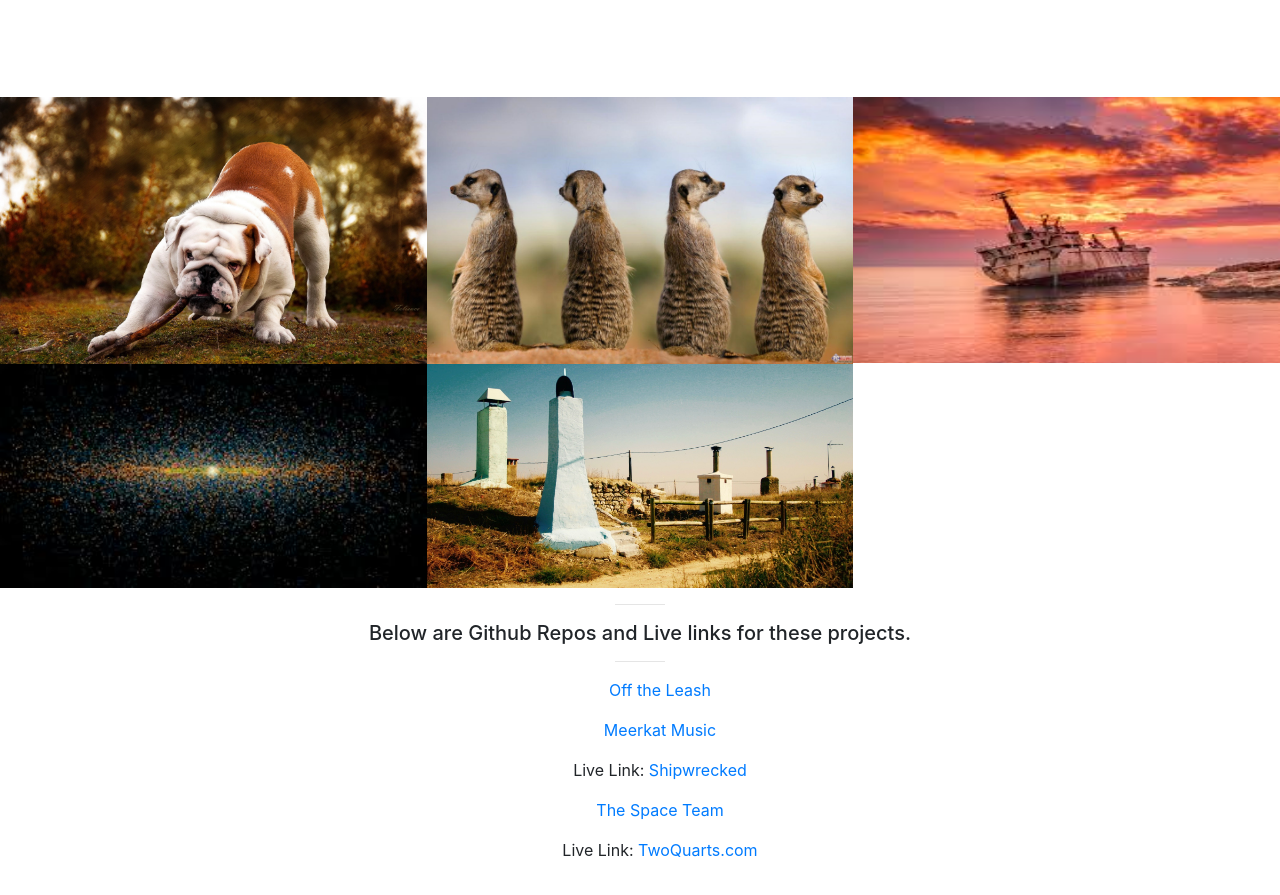
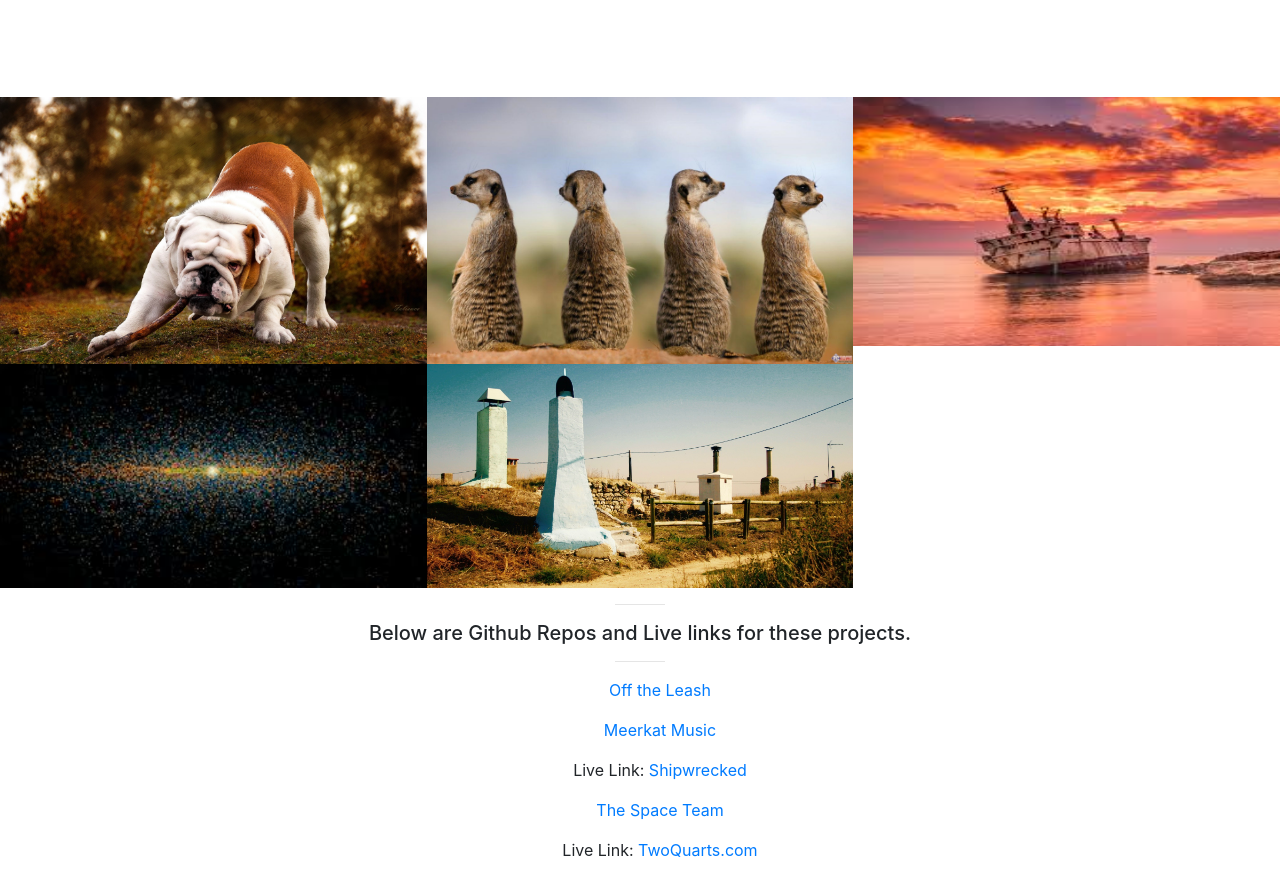
Before and after one commit to jwalsh370/old-portfolio, a website with bundled scripts: page index.html in a window 1280 px wide. Shown: the part 1911-2806 px from the top of the page. Built offline with nearby package versions, Linux system fonts and the light colour scheme; files whose address does not match are found by name.

Commit message:
update thumbnail section with img height.

```diff
--- a/index.html
+++ b/index.html
@@ -162,7 +162,7 @@
           </div>
           <div class="col-lg-4 col-sm-6">
             <a class="portfolio-box" href="img/portfolio/fullsize/shipwrecked.jpg"  >
-              <img class="img-fluid" src="img/portfolio/thumbnails/shipwrecked.jpg" alt="Shipwrecked"  style='height:266px;width:100%;'>
+              <img class="img-fluid" src="img/portfolio/thumbnails/shipwrecked.jpg" alt="Shipwrecked"  style='height:249px;width:100%;'>
               <div class="portfolio-box-caption">
                 <div class="portfolio-box-caption-content">
                   <div class="project-category text-faded">
```
